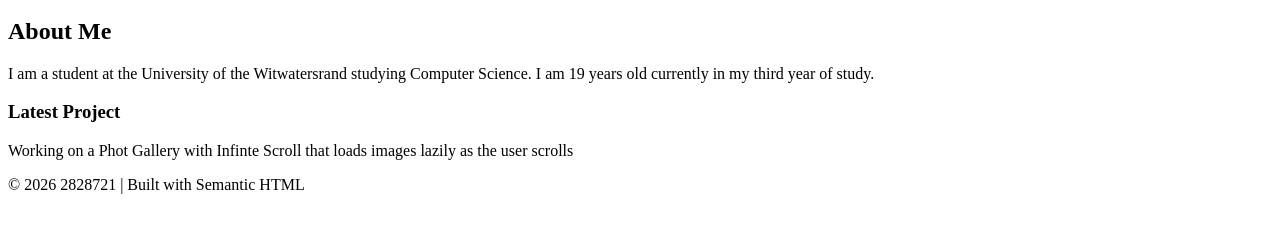
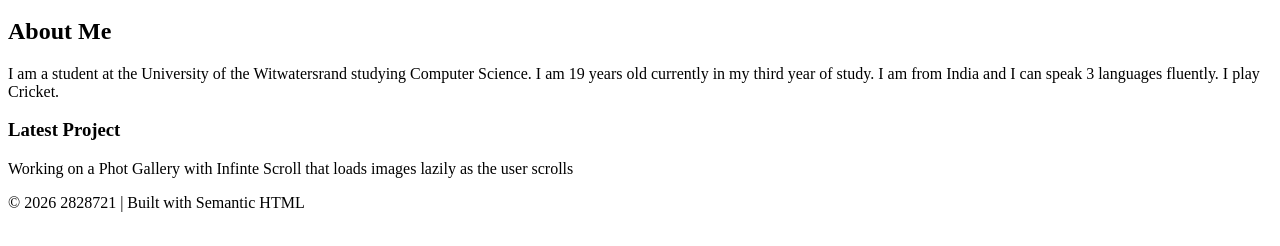
Before and after one commit to AkshatArunprasad/2828721-portfolio, a plain HTML site: page index.html in a window 1280 px wide. Shown: the part 136-382 px from the top of the page. Drawn offline with Linux system fonts and the light colour scheme.

Commit message:
docs: added more detail about me

```diff
--- a/index.html
+++ b/index.html
@@ -20,7 +20,7 @@
     <main>
         <section>
             <h2>About Me</h2>
-            <p>I am a student at the University of the Witwatersrand studying Computer Science. I am 19 years old currently in my third year of study.</p>
+            <p>I am a student at the University of the Witwatersrand studying Computer Science. I am 19 years old currently in my third year of study. I am from India and I can speak 3 languages fluently. I play Cricket.</p>
         </section>
 
         <article>
```
